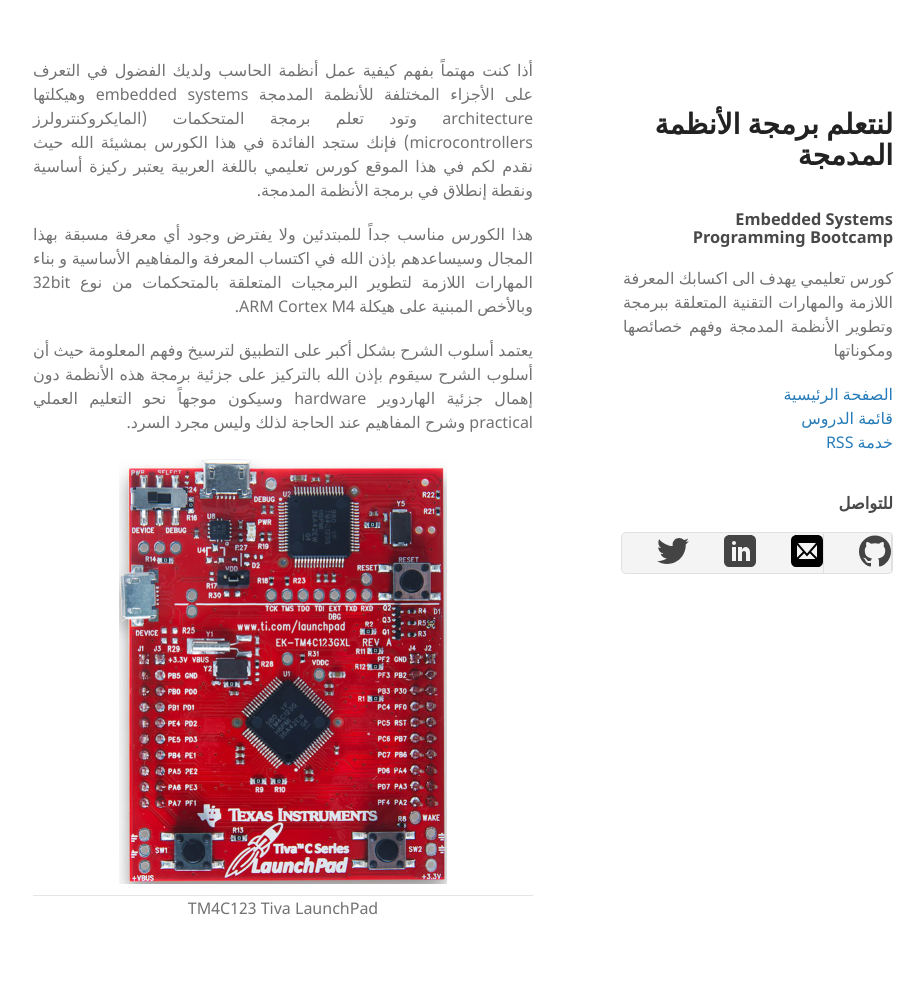
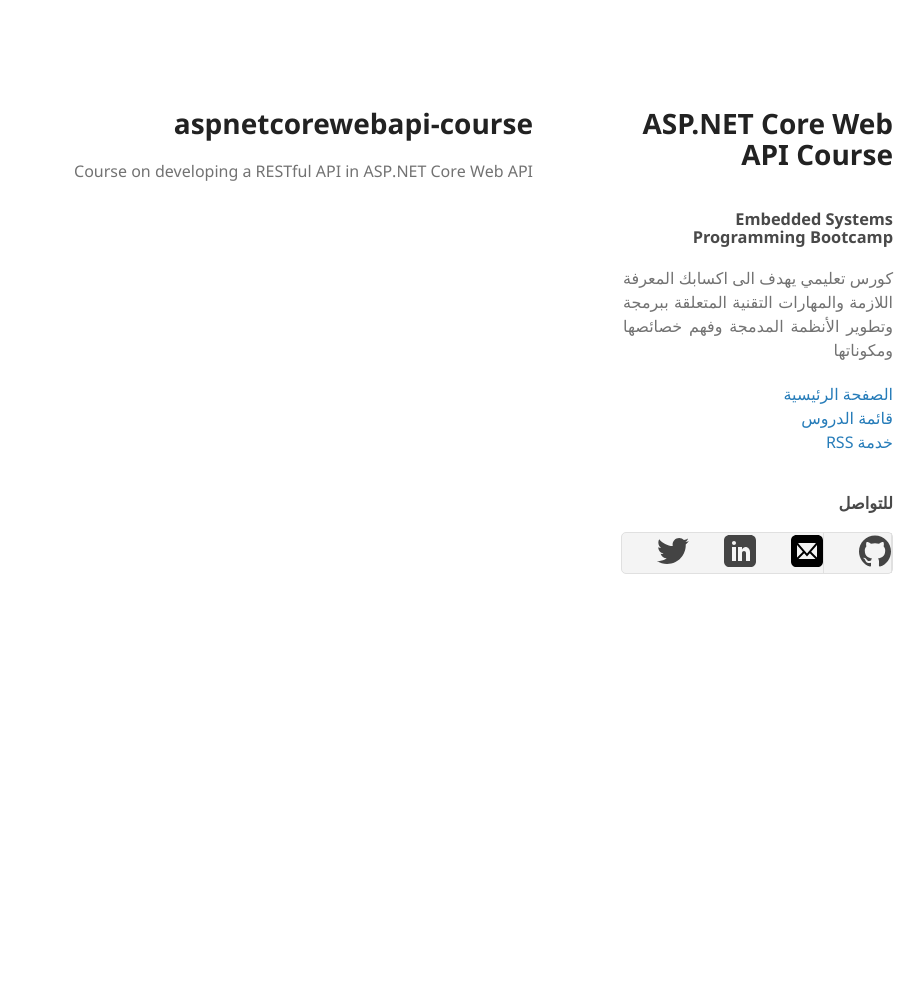
Before and after one commit to alhabish/aspnetcorewebapi-course, a Jekyll site: the page built from README.md, in a window 1280 px wide. Shown: the whole page, without its empty margins (177-1101 px from the left). Built offline with Jekyll 4.4.1, drawn with Linux system fonts in a browser that asks for light colours; our own code applies the rules of GitHub Pages for plain Markdown files; after the commit the page ends 900 px from its top, so only the background shows below that.

Commit message:
Deletes index.md and related files

```diff
--- a/_config.yml
+++ b/_config.yml
@@ -1,9 +1,9 @@
 theme: jekyll-theme-minimal
 encoding: UTF-8
-title: لنتعلم برمجة الأنظمة المدمجة
+title: ASP.NET Core Web API Course
 email: alhabish@gmail.com
 #repository: "kalhabish/kalhabish.github.io"
-repository: "alhabish/embedded-course"
+repository: "alhabish/aspnetcorewebapi-course"
 author: خالد الغامدي
 lang: ar-SA
 locale: ar-SA
@@ -16,12 +16,12 @@ description: "كورس تعليمي يهدف الى اكسابك المعرفة
 # or url: "https://alhabish.com" if you have a custom domain name
 
 # Project page
-baseurl: "/embedded-course" # the subpath of your site, e.g. /blog
-url: "https://alhabish.github.io/embedded-course" # the base hostname & protocol for your site, e.g. http://example.com
+baseurl: "/aspnetcorewebapi-course" # the subpath of your site, e.g. /blog
+url: "https://alhabish.github.io/aspnetcorewebapi-course" # the base hostname & protocol for your site, e.g. http://example.com
 
 # According to
 # https://byparker.com/blog/2014/clearing-up-confusion-around-baseurl/
-#baseurl: "/embedded-course"
+#baseurl: "/aspnetcorewebapi-course"
 #url: "https://alhabish.github.io"
 
 twitter_username: alhabish
--- a/index.md
+++ /dev/null
@@ -1,17 +0,0 @@
----
-layout: default
-title: البداية
----
-
-أذا كنت مهتماً بفهم كيفية عمل أنظمة الحاسب ولديك الفضول في التعرف على الأجزاء المختلفة للأنظمة المدمجة embedded systems وهيكلتها architecture  وتود تعلم برمجة المتحكمات (المايكروكنترولرز microcontrollers) فإنك ستجد الفائدة في هذا الكورس بمشيئة الله حيث نقدم لكم في هذا الموقع كورس تعليمي باللغة العربية يعتبر ركيزة أساسية ونقطة إنطلاق في برمجة الأنظمة المدمجة.
-
-هذا الكورس مناسب جداً للمبتدئين ولا يفترض وجود أي معرفة مسبقة بهذا المجال وسيساعدهم بإذن الله في اكتساب المعرفة والمفاهيم الأساسية و بناء المهارات اللازمة لتطوير البرمجيات المتعلقة  بالمتحكمات من نوع 32bit وبالأخص المبنية على هيكلة ARM Cortex M4.
-
-يعتمد أسلوب الشرح بشكل أكبر على التطبيق لترسيخ وفهم المعلومة حيث أن أسلوب الشرح سيقوم بإذن الله بالتركيز على جزئية برمجة هذه الأنظمة دون إهمال جزئية الهاردوير hardware وسيكون موجهاً نحو التعليم العملي practical وشرح المفاهيم عند الحاجة لذلك وليس مجرد السرد.
-
-
-<!--{% include image.html url="assets/images/index/launchpad-tivac.png" description="tm4c123gh6pm" width="50%" height="40%" %}-->
-{% include image.html url="assets/files/index/launchpad-tivac.png" description="TM4C123 Tiva LaunchPad" %}
-
-<!--![tm4c123gh6pm](/assets/images/index/launchpad-tivac.png)-->
-<!--![tm4c123gh6pm](/assets/images/index/launchpad-tivac.png){:class="img-responsive"}-->
```
Also changed, not shown: assets/files/index/launchpad-tivac.png (deleted).
